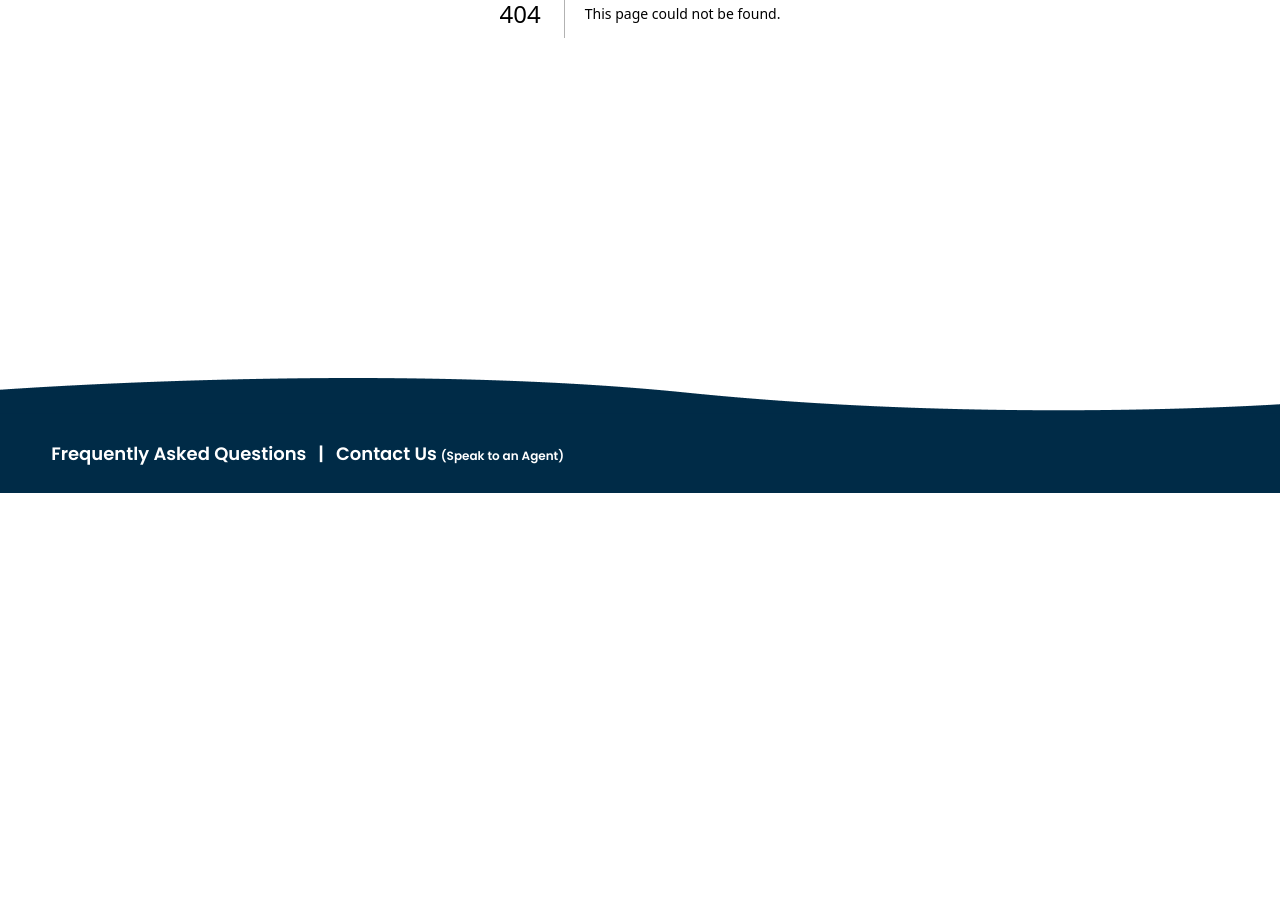
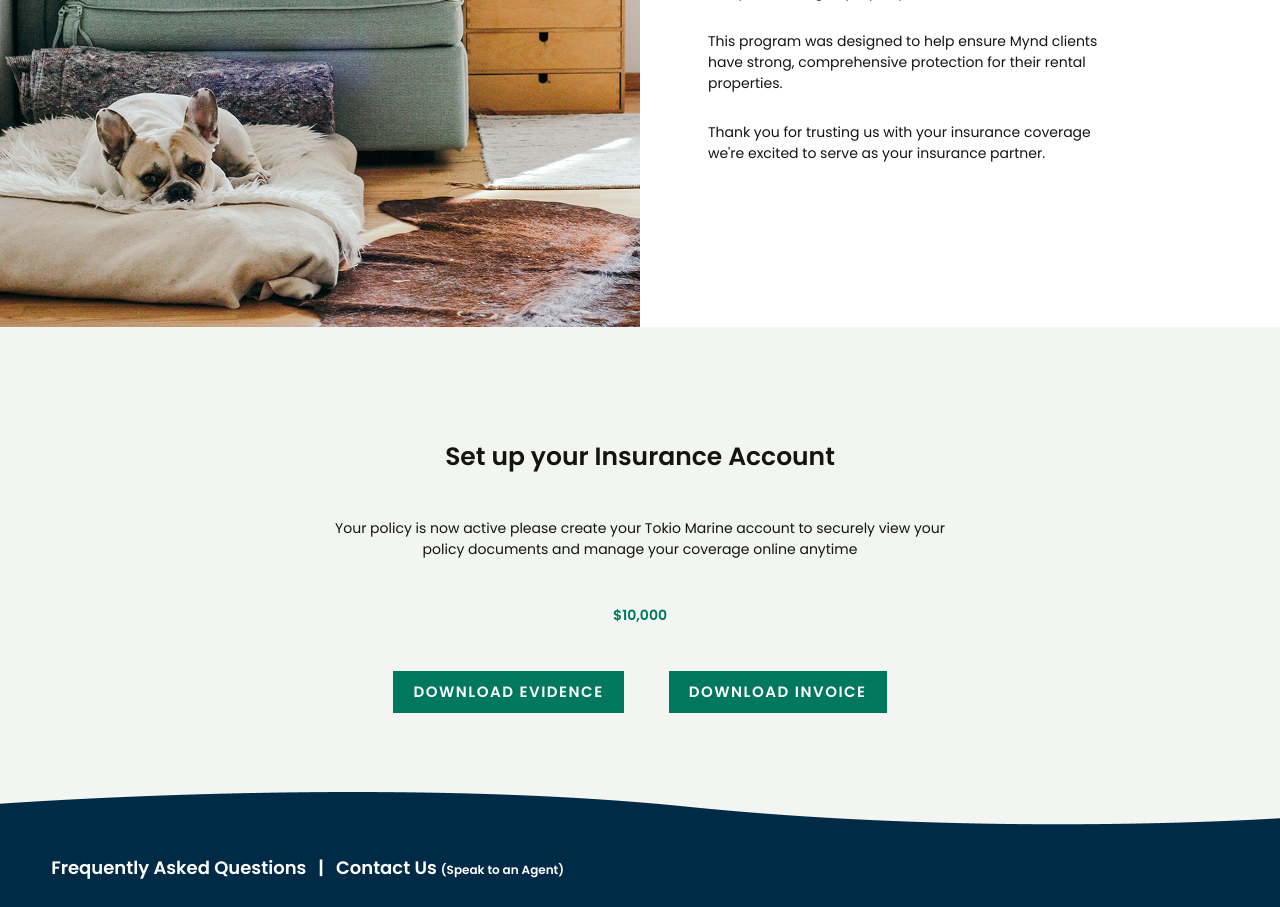
Before and after one commit to hydyrowdanatar/ives-introduction, a Next.js app: page /conclusion in a window 1280 px wide. Before the commit this address had no page. Shown: the part 480-1387 px from the top of the page. Before the commit the page ends 973 px from the top, so only its background shows below. Built offline with nearby package versions, Linux system fonts and the light colour scheme.

Commit message:
conclusion-page added

```diff
--- /dev/null
+++ b/src/app/conclusion/Conclusion.tsx
@@ -0,0 +1,55 @@
+import Hero from "@/shared/ui/hero";
+import heroBackImage from "@/shared/assets/landing/heroBG.png";
+import Button from "@/shared/ui/btn";
+
+const Conclusion = () => {
+  return (
+    <div className="w-full">
+      <Hero
+        bgImage={heroBackImage}
+        regularText="Congratulation And"
+        italicText="Thank You For Your Trust"
+        regularWidth={
+          "w-full lg:w-[318px] xl:w-[408px] 2xl:w-[500px] 3xl:w-[630px]"
+        }
+        italicWidth={"w-full"}
+        regularColor="text-foreground"
+        italicColor="text-primary"
+        subTitle="Congratulations! Your policy is active."
+        subTitle_2="You've taken advantage of an exclusive benefit available to Mynd-managed property owners."
+        subTitle_3="This program was designed to help ensure Mynd clients have strong, comprehensive protection for their rental properties."
+        subTitle_4="Thank you for trusting us with your insurance coverage we're excited to serve as your insurance partner."
+      />
+
+      <div className="w-full lg:h-[450px] xl:h-[500px] 2xl:h-[590px] 3xl:h-[770px] bg-bright flex flex-col items-center justify-center gap-7 lg:gap-[45px] py-11 px-6 lg:py-0 lg:px-0 text-center">
+        {/* <div className="w-full lg:w-[86%] mx-auto flex flex-col gap-5 lg:gap-[30px] lg:items-center"></div> */}
+        <h2 className="text-[20px] xl:text-[25px] 2xl:text-[30px] 3xl:text-[38px] leading-[28px] xl:leading-[32px] 2xl:leading-[38px] 3xl:leading-[50px] font-semibold">
+          Set up your Insurance Account
+        </h2>
+
+        <p className="text-[13px] xl:text-[14px] 2xl:text-[17px] 3xl:text-[22px] font-normal w-full lg:w-[575px] xl:w-[650px] 2xl:w-[750px] 3xl:w-[750px]">
+          Your policy is now active please create your <span>Tokio Marine</span>{" "}
+          account to securely view your policy documents and manage your
+          coverage online anytime
+        </p>
+
+        <span className="font-semibold text-primary text-[13px] xl:text-[14px] 2xl:text-[17px] 3xl:text-[22px]">
+          $10,000
+        </span>
+
+        <div className="flex items-center gap-[45px]">
+          <Button
+            title="DOWNLOAD EVIDENCE"
+            className="text-white bg-primary hover:bg-secondary hover:text-primary"
+          />
+          <Button
+            title="DOWNLOAD INVOICE"
+            className="text-white bg-primary hover:bg-secondary hover:text-primary"
+          />
+        </div>
+      </div>
+    </div>
+  );
+};
+
+export default Conclusion;
--- /dev/null
+++ b/src/app/conclusion/page.tsx
@@ -0,0 +1,10 @@
+import { Metadata } from "next";
+import Conclusion from "./Conclusion";
+
+export const metadata: Metadata = {
+  title: "Conclusion | Ives",
+};
+
+export default function ConclusionPage() {
+  return <Conclusion />;
+}
--- a/src/shared/ui/hero.tsx
+++ b/src/shared/ui/hero.tsx
@@ -13,6 +13,8 @@ interface IProps {
   italicWidth: string;
   subTitle: string;
   subTitle_2?: string;
+  subTitle_3?: string;
+  subTitle_4?: string;
   isBrHave?: boolean;
   firstHero?: boolean;
 }
@@ -28,6 +30,8 @@ const Hero: FC<IProps> = ({
   regularColor,
   subTitle,
   subTitle_2,
+  subTitle_3,
+  subTitle_4,
   isBrHave,
   firstHero = false,
 }) => {
@@ -55,6 +59,8 @@ const Hero: FC<IProps> = ({
           regularColor={regularColor}
           subTitle={subTitle}
           subTitle_2={subTitle_2}
+          subTitle_3={subTitle_3}
+          subTitle_4={subTitle_4}
           isBrHave={isBrHave}
         />
       </div>
--- a/src/shared/ui/quotes/quote.tsx
+++ b/src/shared/ui/quotes/quote.tsx
@@ -613,7 +613,7 @@ const Quote: FC<IProps> = ({ type, isMobile = false, onPrev, onNext }) => {
           })}
         </div>
 
-        <div className="border-t-[2px] border-primary/20 bg-primary/8">
+        <div className="border-t-2 border-primary/20 bg-primary/8">
           <div className="px-4 py-[14px] flex items-center justify-between">
             <span className="font-semibold text-primary text-[13px]">
               Annual Premium
--- a/src/shared/ui/titles/heroTitle.tsx
+++ b/src/shared/ui/titles/heroTitle.tsx
@@ -100,6 +100,8 @@ interface IProps {
   italicWidth: string;
   subTitle: string;
   subTitle_2?: string;
+  subTitle_3?: string;
+  subTitle_4?: string;
   isBrHave?: boolean;
   extraClassName?: boolean;
   extraSubTitleClassName?: boolean;
@@ -116,6 +118,8 @@ const HeroTitle: FC<IProps> = ({
   italicColor,
   subTitle,
   subTitle_2,
+  subTitle_3,
+  subTitle_4,
   isBrHave = true,
   extraClassName = false,
   extraSubTitleClassName = false,
@@ -169,7 +173,7 @@ const HeroTitle: FC<IProps> = ({
       <div className="mt-[20px] xl:mt-[30px]">
         {coverageSubTitleWidth ? (
           <span
-            className={`block ${regularColor}  w-full lg:w-[480px] xl:w-[600px] 2xl:w-[700px] xl:mx-auto text-[13px] xl:text-[14px] 2xl:text-[17px] 3xl:text-[22px] font-normal bg-red-500`}
+            className={`block ${regularColor}  w-full lg:w-[480px] xl:w-[600px] 2xl:w-[700px] xl:mx-auto text-[13px] xl:text-[14px] 2xl:text-[17px] 3xl:text-[22px] font-normal`}
           >
             {subTitle}
           </span>
@@ -190,6 +194,18 @@ const HeroTitle: FC<IProps> = ({
         >
           {subTitle_2}
         </span>
+
+        <span
+          className={`block ${regularColor} w-[340px] xl:${regularWidth} text-[13px] xl:text-[14px] 2xl:text-[17px] 3xl:text-[22px] font-normal mt-7`}
+        >
+          {subTitle_3}
+        </span>
+
+        <span
+          className={`block ${regularColor} w-[340px] xl:${regularWidth} text-[13px] xl:text-[14px] 2xl:text-[17px] 3xl:text-[22px] font-normal mt-7`}
+        >
+          {subTitle_4}
+        </span>
       </div>
     </div>
   );
--- a/src/widgets/info-section/InfoSection.tsx
+++ b/src/widgets/info-section/InfoSection.tsx
@@ -52,7 +52,7 @@ const InfoSection: FC<IProps> = ({
         <div className="lg:text-center">
           <div>
             <span
-              className={`inline-block ${regularColor} mr-2 text-[20px] xl:text-[25px] 2xl:text-[30px] 3xl:text-[38px] leading-[28px] xl:leading-[32px] 2xl:leading-[38px] 3xl:leading-[50px]  font-normal`}
+              className={`inline-block ${regularColor} mr-2 text-[20px] xl:text-[25px] 2xl:text-[30px] 3xl:text-[38px] leading-[28px] xl:leading-[32px] 2xl:leading-[38px] 3xl:leading-[50px] font-normal`}
             >
               {regularText}
             </span>
```
